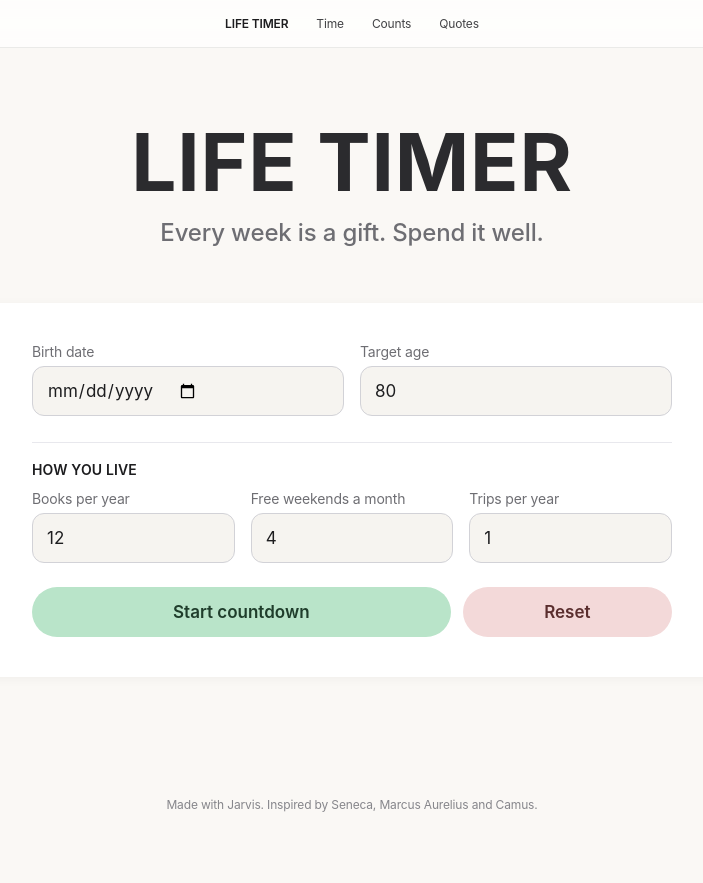
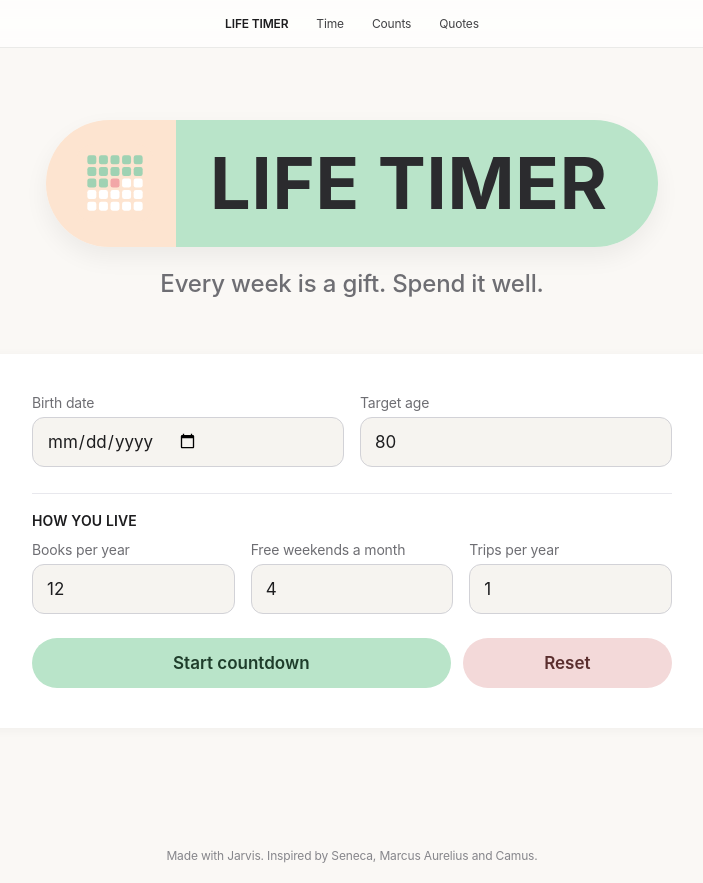
Before and after one commit to harshallihitkar-byte/life-timer, a plain HTML site: page index.html in a window 1280 px wide. Shown: the whole page, without its empty margins (288-991 px from the left). Before the commit the page ends 832 px from the top, so only its background shows below. Drawn offline with Linux system fonts and the light colour scheme.

Commit message:
Two-tone LIFE TIMER title and weeks-grid logo

```diff
--- a/index.html
+++ b/index.html
@@ -8,7 +8,8 @@
 <link rel="manifest" href="manifest.json">
 <link rel="apple-touch-icon" href="icon-192.png">
 <meta name="apple-mobile-web-app-capable" content="yes">
-<meta name="apple-mobile-web-app-title" content="Life">
+<meta name="apple-mobile-web-app-title" content="Life Timer">
+<link rel="icon" type="image/svg+xml" href="logo.svg">
 <meta name="theme-color" content="#faf8f5">
 <style>
   /* STYLE: Apple-like look. Apple's font (SF Pro) is built into Mac/iPhone;
@@ -169,13 +170,19 @@
   .grid i { background: #ece8e2; }
   .grid i.lived { background: #9fd2b3; }
   .grid i.now { background: #f2a7a7; box-shadow: 0 0 0 1.5px #d97c7c; }
+  /* TITLE: two-tone pill with logo */
+  h1.brand { display: inline-flex; align-items: stretch; font-size: clamp(30px, 8vw, 72px); line-height: 1; border-radius: 999px; overflow: hidden; box-shadow: 0 10px 24px rgba(0,0,0,0.06); margin: 0; }
+  .brand-logo { background: #fde4d0; display: flex; align-items: center; padding: 0 0.3em 0 0.42em; }
+  .brand-logo img { width: 1.08em; height: 1.08em; display: block; }
+  .hero .sub { margin-top: 22px; }
+  .brand-name { background: #b9e4c9; padding: 0.38em 0.7em 0.38em 0.48em; }
 </style>
 </head>
 <body>
 <nav><b>LIFE TIMER</b><a href="#time">Time</a><a href="#counts">Counts</a><a href="#quote">Quotes</a></nav>
 <div class="wrap">
   <section class="hero">
-    <h1 id="headline">LIFE TIMER</h1>
+    <h1 id="headline" class="brand"><span class="brand-logo"><img src="logo.svg" alt=""></span><span class="brand-name">LIFE TIMER</span></h1>
     <p class="sub">Every week is a gift. Spend it well.</p>
   </section>
 
```
Also changed, not shown: icon-192.png, icon-512.png, logo.svg (added), manifest.json.
